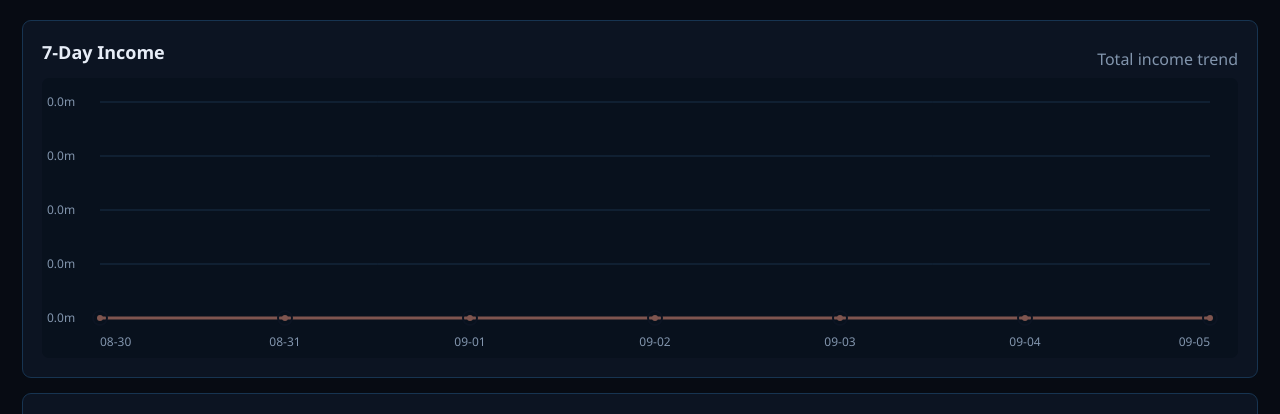
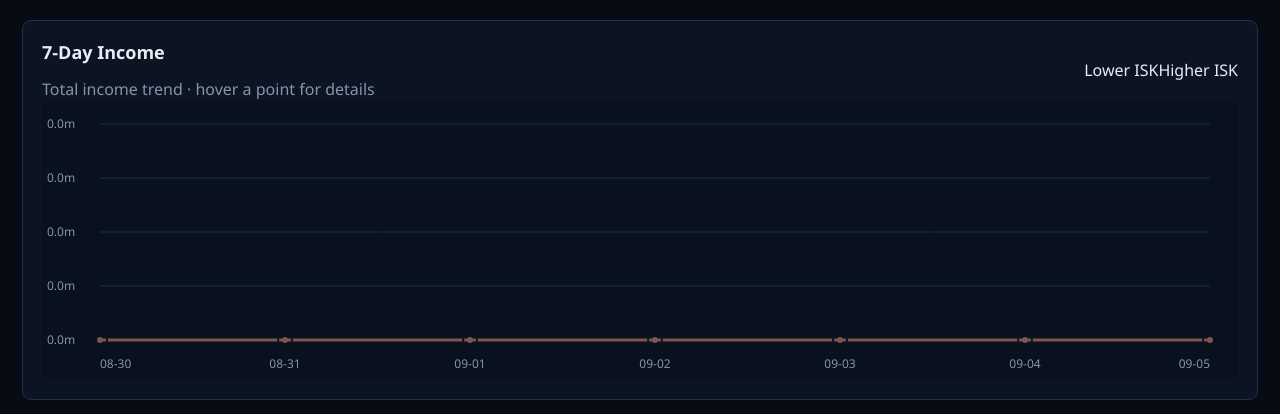
Before and after one commit to rhild94/eve-ratting-tracker, a FastAPI app: page /history in a window 1280 px wide. Shown: the part 114-528 px from the top of the page. Run offline with FastAPI, Linux system fonts and the light colour scheme; data that the repository does not hold is empty; some libraries are stand-ins or nearby versions.

Commit message:
Add income heat legend to history

```diff
--- a/templates/history.html
+++ b/templates/history.html
@@ -2,7 +2,7 @@
 <body><div class="wrap"><header><div><h1>History & Performance</h1><p class="muted">Sites, sessions, ESS attribution and income trends</p></div>
 <nav class="tabs"><a href="/">Tracker</a><a class="active" href="/history">History</a><a href="/progression">Progression</a></nav>
 <div class="actions"><a class="button secondary" href="/history?days=7">Week</a><a class="button secondary" href="/history?days=30">Month</a></div></header>
-<section class="panel"><div class="panel-head"><h2>{{ days }}-Day Income</h2><span class="muted">Total income trend</span></div><div class="chart-shell"><canvas id="chart" height="280"></canvas><div id="chartTooltip" class="chart-tooltip hidden"></div></div></section>
+<section class="panel"><div class="panel-head"><div><h2>{{ days }}-Day Income</h2><span class="muted">Total income trend · hover a point for details</span></div><div class="income-legend"><span>Lower ISK</span><i></i><span>Higher ISK</span></div></div><div class="chart-shell"><canvas id="chart" height="280"></canvas><div id="chartTooltip" class="chart-tooltip hidden"></div></div></section>
 
 <section class="panel"><h2>Session History</h2><div class="table-wrap"><table><thead><tr><th>Session</th><th>System(s)</th><th>Sites</th><th>Span</th><th>Bounty</th><th>Loot</th><th>Salvage</th><th>Bonus</th><th>Total</th><th></th></tr></thead>
 <tbody>{% for s in sessions %}<tr id="sessionRow{{ s.id }}"><td>#{{ s.id }}</td><td>{{ s.systems }}</td><td>{{ s.site_count }}</td><td>{{ s.duration_label }}</td><td>{{ "%.2f"|format(s.bounty/1000000) }}m</td><td>{{ "%.2f"|format((s.loot_value or 0)/1000000) }}m</td><td>{{ "%.2f"|format((s.salvage_value or 0)/1000000) }}m</td><td>{{ "%.2f"|format(s.bonus/1000000) }}m</td><td><b>{{ "%.2f"|format(s.total/1000000) }}m</b></td><td><div class="inline"><button class="tiny" onclick="editSession({{ s.id }})">Edit</button><button class="danger tiny" onclick="deleteSession({{ s.id }})">Delete</button></div></td></tr>{% endfor %}</tbody></table></div></section>
```
